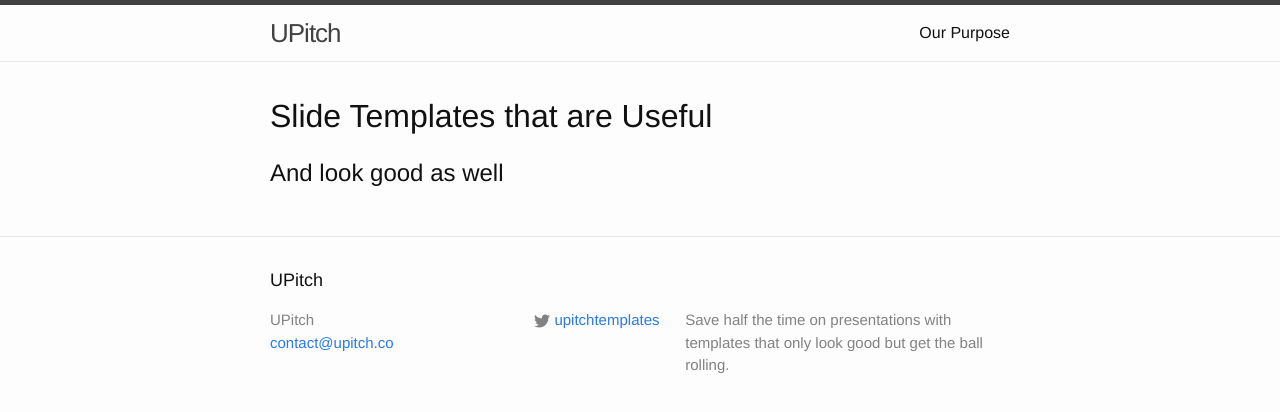
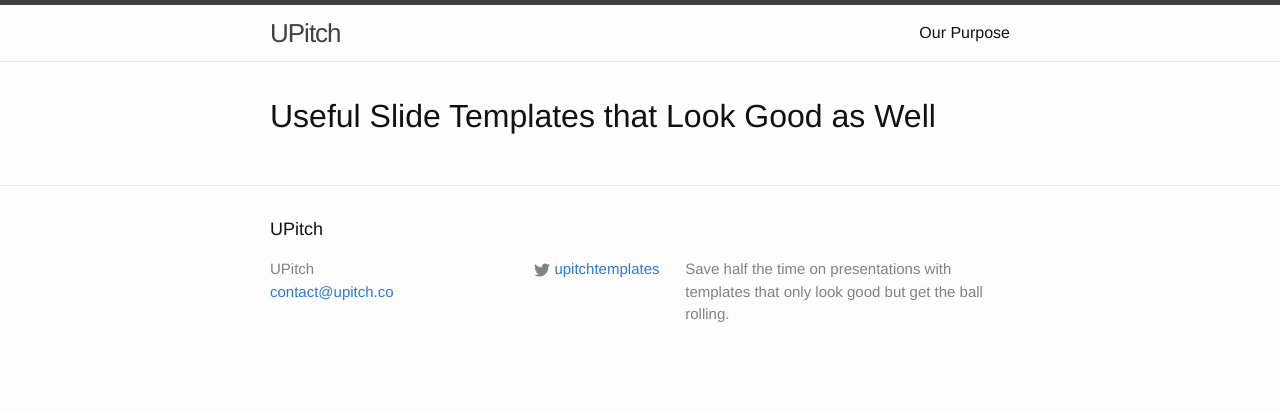
Before and after one commit to aaronmak/upitch, a Jekyll site: the page built from index.html, in a window 1280 px wide. Shown: the top 412 px of the page. Built offline with Jekyll 4.4.1, drawn with Linux system fonts in a browser that asks for light colours.

Commit message:
edit content

```diff
--- a/_config.yml
+++ b/_config.yml
@@ -3,7 +3,7 @@ title: UPitch
 email: contact@upitch.co
 description: > # this means to ignore newlines until "baseurl:"
   Save half the time on presentations with templates that only look good but get the ball rolling.
-baseurl: "" # the subpath of your site, e.g. /blog/
+baseurl: "/upitch" # the subpath of your site, e.g. /blog/
 url: "http://upitch.co" # the base hostname & protocol for your site
 twitter_username: upitchtemplates
 github_username:
--- a/index.html
+++ b/index.html
@@ -4,8 +4,8 @@ layout: default
 
 <div class="home">
 
-<h1>Slide Templates that are Useful</h1>
-<h2>And look good as well</h2>
+<h1>Useful Slide Templates that Look Good as Well</h1>
+
 
 
 
```
